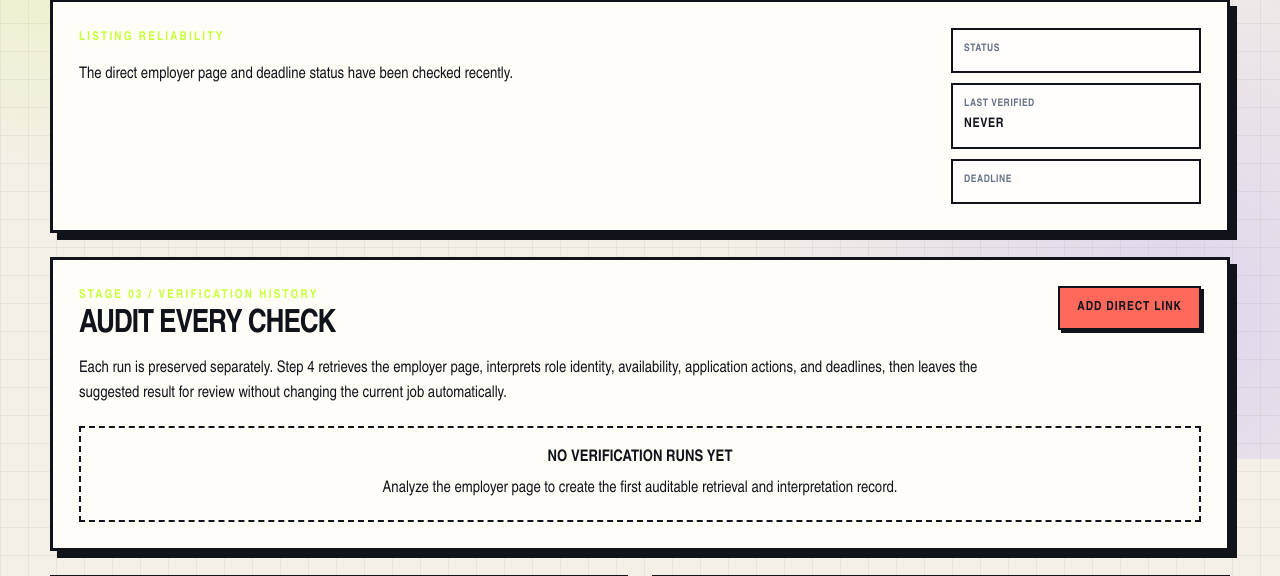
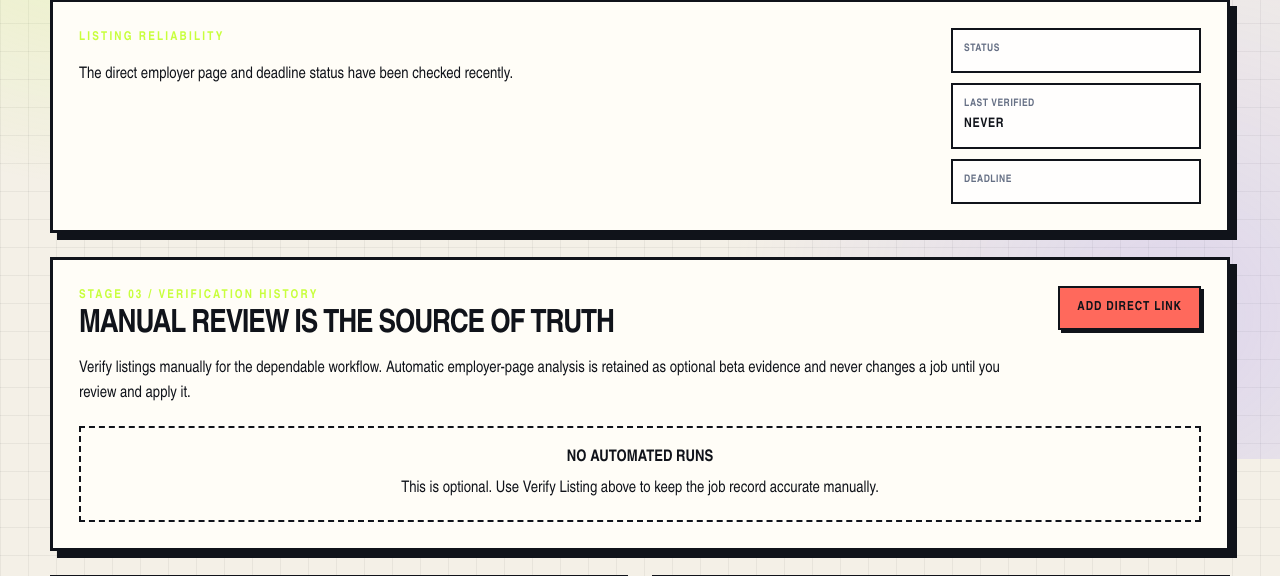
Before and after one commit to aprescod12/personal-job-finder, a Django app: template tracker/templates/tracker/job_detail.html in a window 1280 px wide. Shown: the part 341-917 px from the top of the page. Run offline with Django 5.2, Linux system fonts and the light colour scheme; the template is opened without the code that fills it, so the values that code supplies are empty.

Commit message:
Make manual verification primary and auto-check optional

```diff
--- a/tracker/templates/tracker/job_detail.html
+++ b/tracker/templates/tracker/job_detail.html
@@ -14,12 +14,6 @@
         <p class="detail-company">{{ job.company }}</p>
     </div>
     <div class="detail-actions">
-        {% if job.job_url %}
-        <form method="post" action="{% url 'run_job_verification' job.id %}" class="inline-action-form">
-            {% csrf_token %}
-            <button class="button button-primary" type="submit">ANALYZE EMPLOYER PAGE</button>
-        </form>
-        {% endif %}
         <a class="button button-primary" href="{% url 'job_listing_verify' job.id %}">VERIFY LISTING</a>
         <a class="button button-primary" href="{% url 'job_match' job.id %}">{% if blind_validation %}RECORD BLIND REVIEW{% else %}MATCH ANALYSIS{% endif %}</a>
         <a class="button button-accent" href="{% url 'job_requirements' job.id %}">JOB REQUIREMENTS</a>
@@ -56,13 +50,13 @@
     <div class="verification-history-heading">
         <div>
             <p class="eyebrow">STAGE 03 / VERIFICATION HISTORY</p>
-            <h2>AUDIT EVERY CHECK</h2>
-            <p>Each run is preserved separately. Step 4 retrieves the employer page, interprets role identity, availability, application actions, and deadlines, then leaves the suggested result for review without changing the current job automatically.</p>
+            <h2>MANUAL REVIEW IS THE SOURCE OF TRUTH</h2>
+            <p>Verify listings manually for the dependable workflow. Automatic employer-page analysis is retained as optional beta evidence and never changes a job until you review and apply it.</p>
         </div>
         {% if job.job_url %}
         <form method="post" action="{% url 'run_job_verification' job.id %}" class="inline-action-form">
             {% csrf_token %}
-            <button class="button button-primary" type="submit">ANALYZE EMPLOYER PAGE</button>
+            <button class="button button-secondary" type="submit">TRY AUTO-CHECK (BETA)</button>
         </form>
         {% else %}
         <a class="button button-danger" href="{% url 'job_listing_verify' job.id %}">ADD DIRECT LINK</a>
@@ -85,18 +79,22 @@
                     <small>{{ run.verifier_version|default:"Version not recorded" }}</small>
                 </div>
                 <div>
-                    <span>SUGGESTED STATUS</span>
-                    <strong>{{ run.get_detected_listing_status_display }}</strong>
-                    <small>{% if run.error_message %}Run failed{% elif run.needs_manual_review %}Review required{% else %}No review required{% endif %}</small>
+                    <span>REVIEW</span>
+                    <strong>{{ run.get_review_status_display }}</strong>
+                    <small>{% if run.error_message %}Manual review still available{% elif run.needs_manual_review %}Decision required{% else %}Review recorded{% endif %}</small>
                 </div>
-                <a class="text-link" href="{% url 'verification_run_detail' job.id run.id %}">VIEW RUN →</a>
+                {% if run.review_status == 'pending' or run.status == 'failed' %}
+                    <a class="text-link" href="{% url 'review_verification_run' job.id run.id %}">REVIEW RUN →</a>
+                {% else %}
+                    <a class="text-link" href="{% url 'verification_run_detail' job.id run.id %}">VIEW RUN →</a>
+                {% endif %}
             </article>
             {% endfor %}
         </div>
         {% else %}
         <div class="verification-history-empty">
-            <strong>NO VERIFICATION RUNS YET</strong>
-            <span>Analyze the employer page to create the first auditable retrieval and interpretation record.</span>
+            <strong>NO AUTOMATED RUNS</strong>
+            <span>This is optional. Use Verify Listing above to keep the job record accurate manually.</span>
         </div>
         {% endif %}
     {% endwith %}
```
